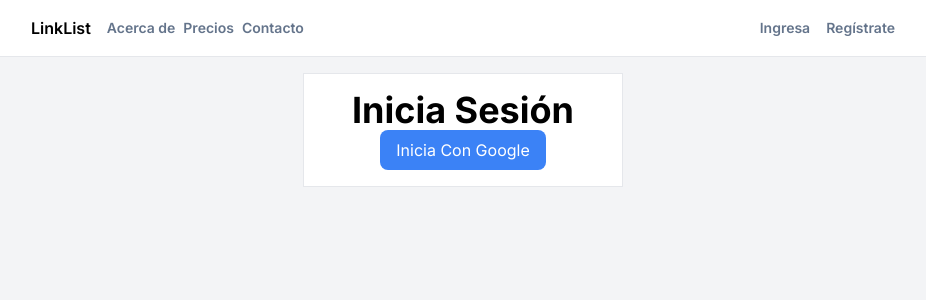
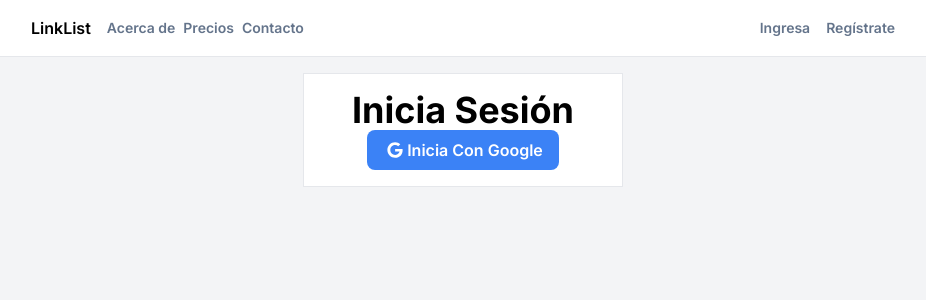
Before and after one commit to ravenbbs/linkly, a Next.js app: page /login in a window 1280 px wide. Shown: the top 300 px of the page, without its empty margins (177-1103 px from the left). Built offline with nearby package versions, Linux system fonts and the light colour scheme.

Commit message:
Agregando icono en loginPage

```diff
--- a/src/app/login/page.js
+++ b/src/app/login/page.js
@@ -1,3 +1,6 @@
+import { FontAwesomeIcon } from '@fortawesome/react-fontawesome'
+import { faGoogle } from '@fortawesome/free-brands-svg-icons'
+
 export default function Login() {
   return (
     <div>
@@ -5,8 +8,10 @@ export default function Login() {
         <h1 className=" text-4xl font-bold text-center" >
           Inicia Sesión
         </h1>
-        <button className="btn-primary text-white bg-blue-500">
+        <button className="text-center btn-primary font-semibold text-white bg-blue-500">
+        <FontAwesomeIcon icon={faGoogle} className='w-6' />
           Inicia Con Google
+
         </button>
       </div>
     </div>
```
